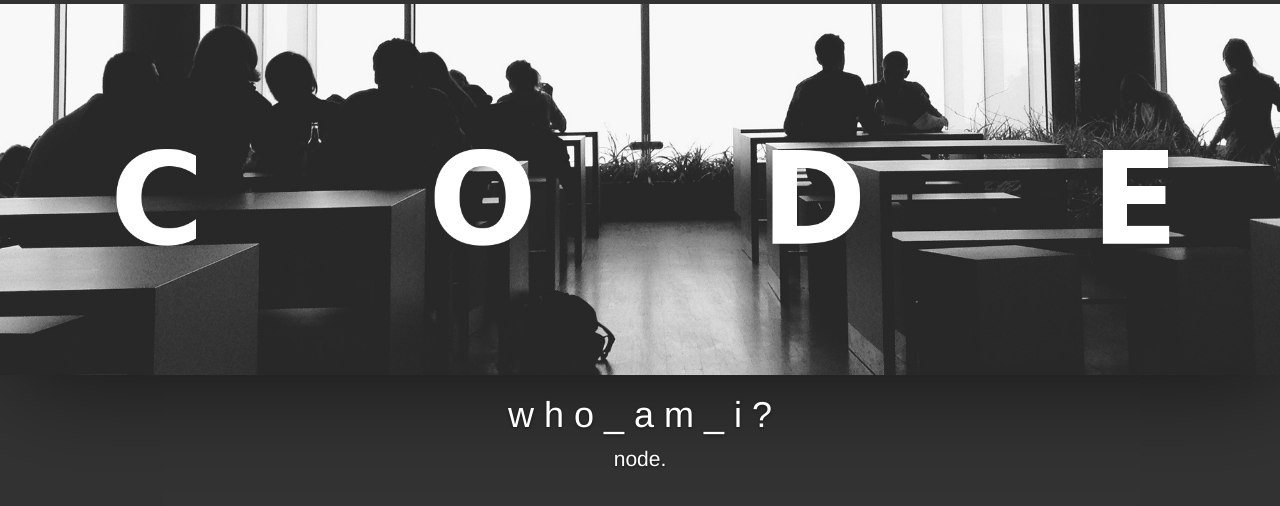
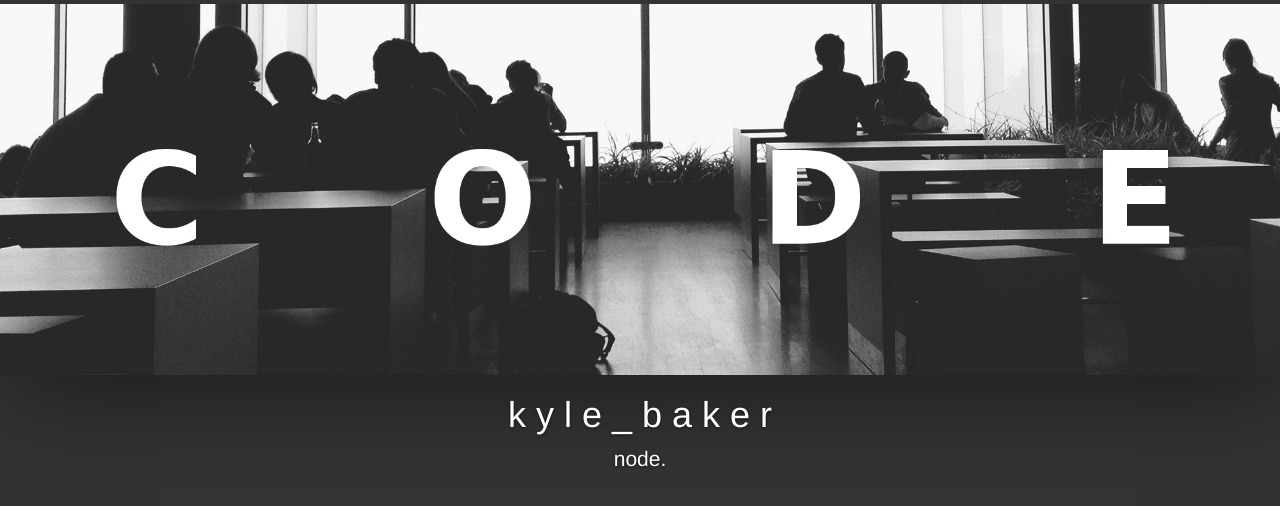
Before and after one commit to finetype/portfolio, a plain HTML site: page index.html in a window 1280 px wide. Shown: the part 96-602 px from the top of the page. Drawn offline with Linux system fonts and the light colour scheme.

Commit message:
accidentally erased name on home page. added it back.

```diff
--- a/index.html
+++ b/index.html
@@ -90,14 +90,7 @@
     <script src="js/typed.js"></script>
     <script>
       $(document).ready(function(){
-
         $(".masthead-brand").delay(1000).animate({'opacity': '1'}, 2500)
-        $(function(){
-            $(".cover-heading").typed({
-              strings: ['w h o _ a m _ i^150 ?'],
-              typeSpeed: 20
-            });
-        });
         $(function(){
             $(".cover-heading").typed({
               strings: ["k y l e^1000 _ b a k e r"],
```
